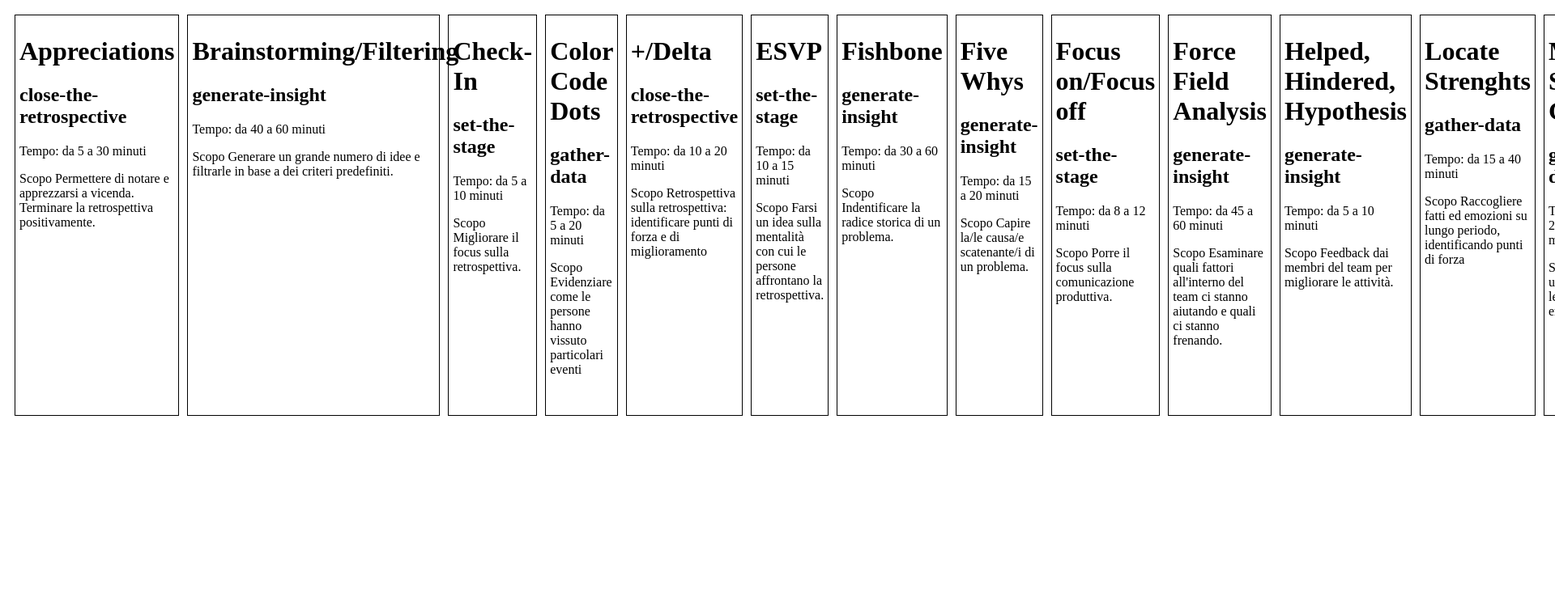
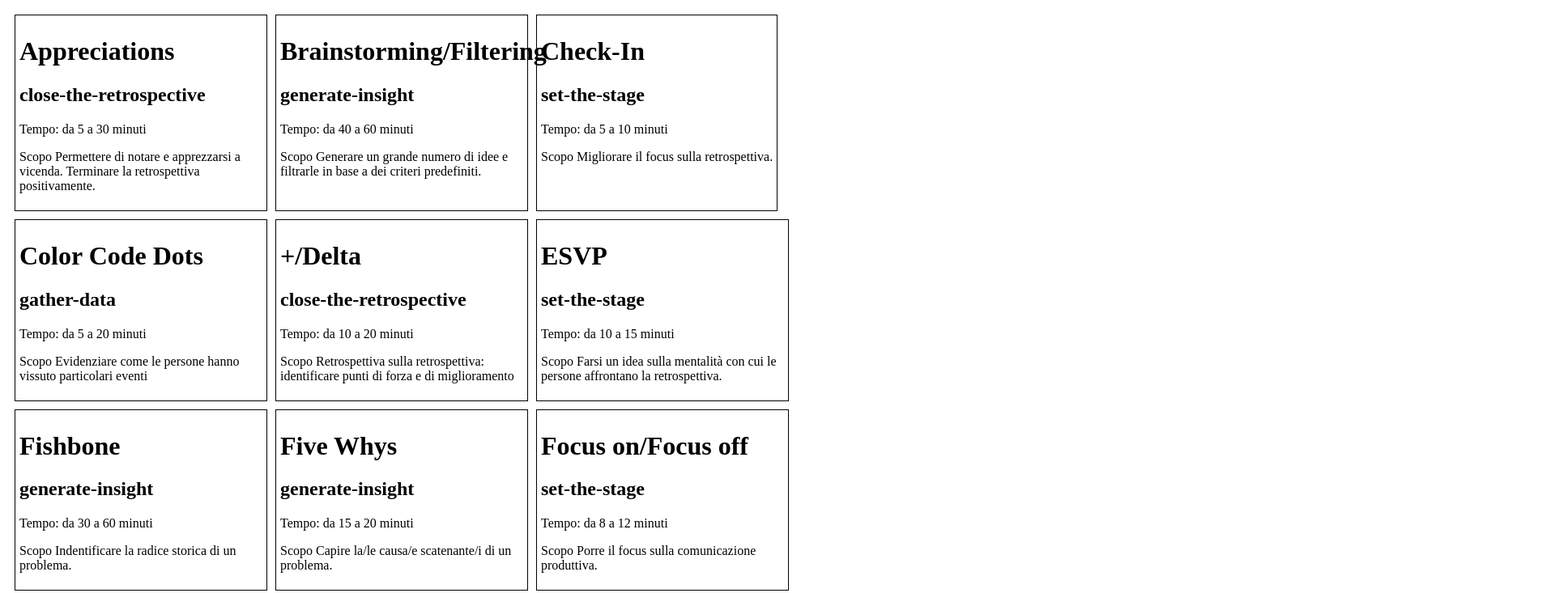
Before and after one commit to intresrl/retromaniacs, a Gatsby site: page / in a window 1280 px wide. Shown: the top 733 px of the page at 81% size, 1920 px wide, since content can reach past the window. Built offline with nearby package versions, Linux system fonts and the light colour scheme; Gatsby itself is replaced by a stand-in of ours.

Commit message:
Wrap card list

```diff
--- a/src/pages/index.js
+++ b/src/pages/index.js
@@ -25,6 +25,6 @@ export default function Home() {
         }
   `)
 
-    return <div style={{display: 'flex', padding: "5px", textTransform: "none"}}>
+    return <div style={{display: 'flex', padding: "5px", textTransform: "none", flexWrap: "wrap"}}>
         {data.allCardsYaml.nodes.map(card => <Card card={card} />)}</div>
 }
```
